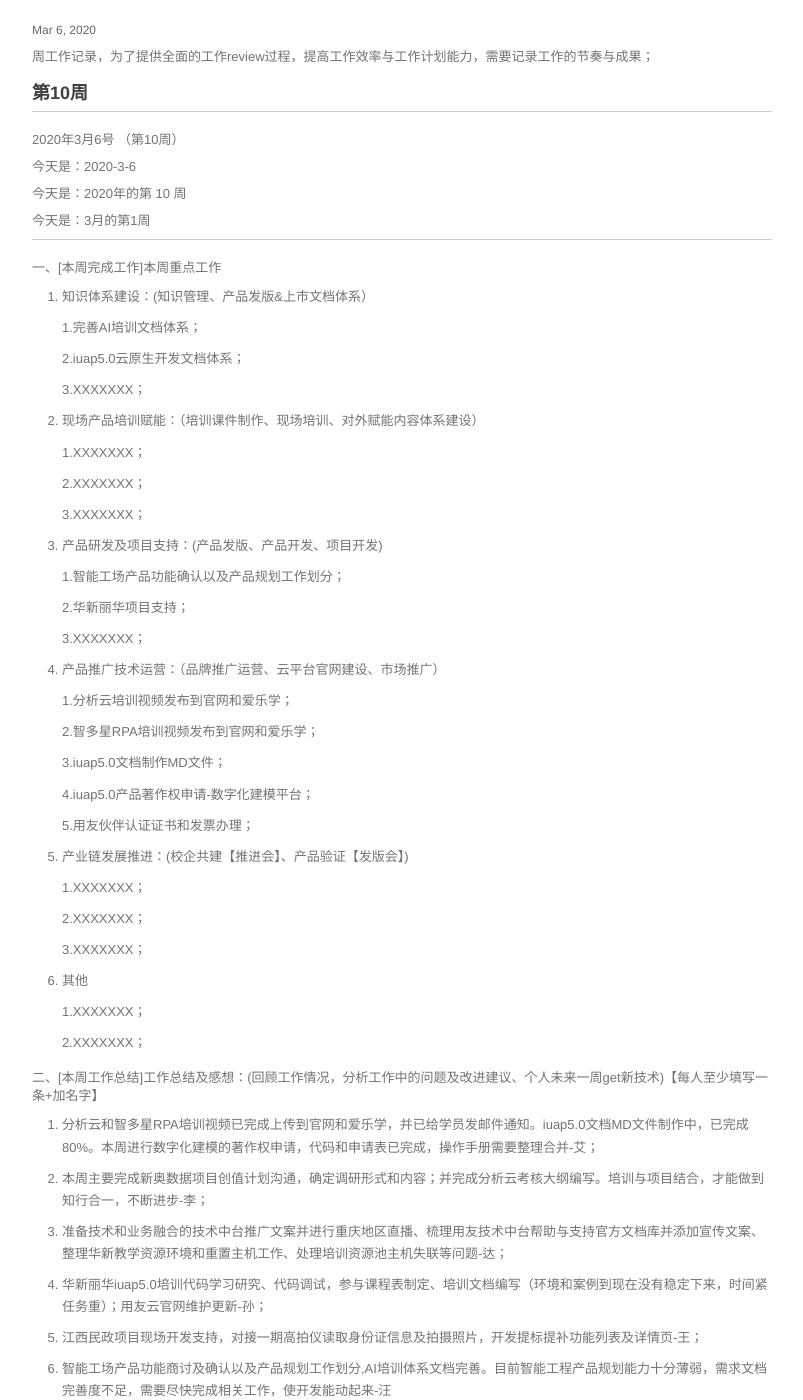
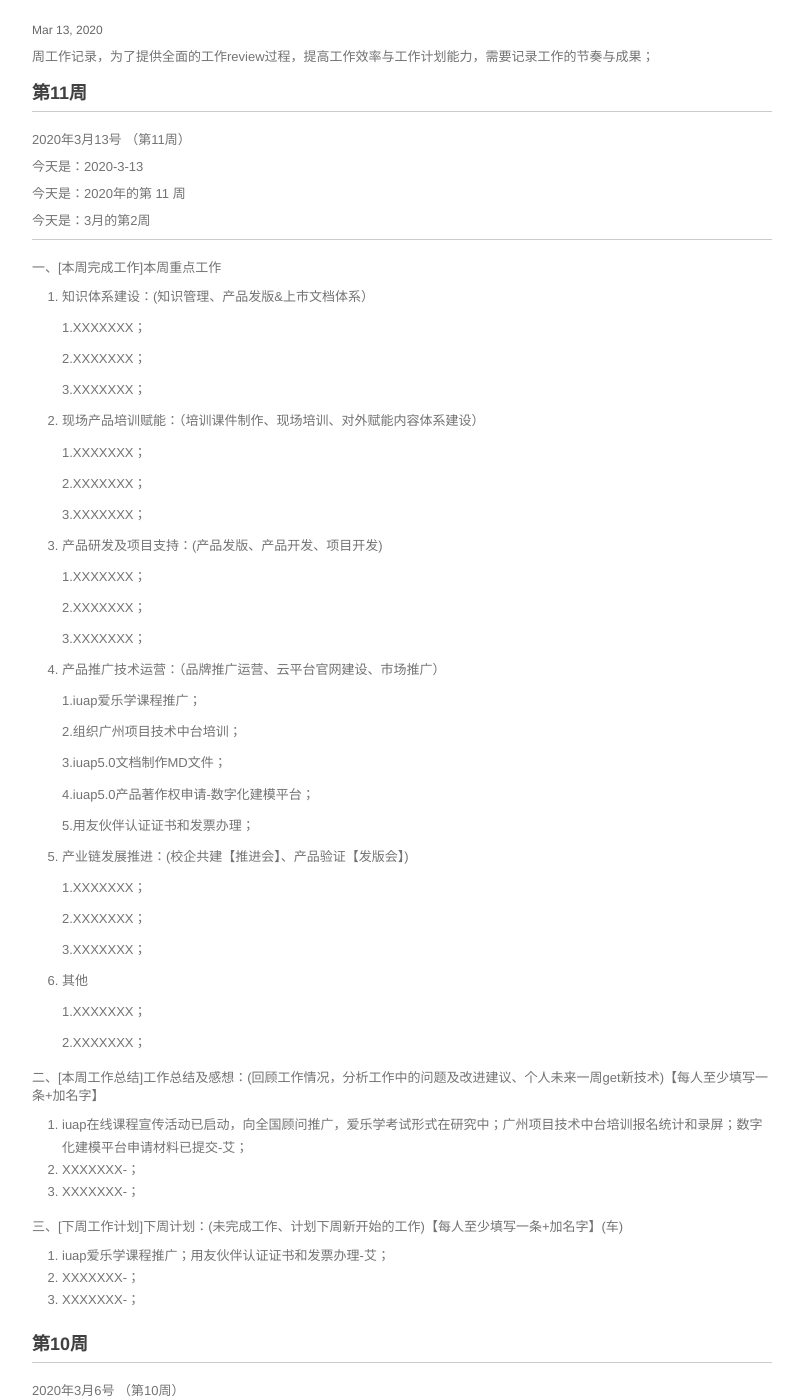
Before and after one commit to walllFlower/blog, a Jekyll site: the page built from 2020-02-28-day_report.md, in a window 1280 px wide and 1400 px high, scrolled down 250 px. Shown: the whole window, without its empty margins (238-1041 px from the left). Built offline with Jekyll 4.4.1, drawn with Linux system fonts in a browser that asks for light colours; comment, search, counter and statistics services are not loaded.

Commit message:
Update 2020-02-28-day_report.md

```diff
--- a/2020-02-28-day_report.md
+++ b/2020-02-28-day_report.md
@@ -1,11 +1,94 @@
 ---
 layout: post
 title:  "技术运营工作周报"
-date:   2020-3-6 14:57:32
+date:   2020-3-13 14:57:32
 categories: 技术运营工作周报
 ---
 
 周工作记录，为了提供全面的工作review过程，提高工作效率与工作计划能力，需要记录工作的节奏与成果；
+
+###  第11周
+
+***
+
+2020年3月13号 （第11周）
+
+今天是：2020-3-13
+
+今天是：2020年的第 11 周
+
+今天是：3月的第2周
+
+***
+
+
+一、[本周完成工作]本周重点工作
+
+1. 知识体系建设：(知识管理、产品发版&上市文档体系）
+
+    1.XXXXXXX；
+
+    2.XXXXXXX；
+
+    3.XXXXXXX；
+
+2. 现场产品培训赋能：（培训课件制作、现场培训、对外赋能内容体系建设）
+
+    1.XXXXXXX；
+
+    2.XXXXXXX；
+
+    3.XXXXXXX；
+
+3. 产品研发及项目支持：(产品发版、产品开发、项目开发)
+
+    1.XXXXXXX；
+
+    2.XXXXXXX；
+
+    3.XXXXXXX；
+
+4. 产品推广技术运营：（品牌推广运营、云平台官网建设、市场推广）
+
+    1.iuap爱乐学课程推广；
+
+    2.组织广州项目技术中台培训；
+
+    3.iuap5.0文档制作MD文件；
+
+    4.iuap5.0产品著作权申请-数字化建模平台；
+
+    5.用友伙伴认证证书和发票办理；
+
+
+5. 产业链发展推进：(校企共建【推进会】、产品验证【发版会】)
+
+    1.XXXXXXX；
+
+    2.XXXXXXX；
+
+    3.XXXXXXX；
+
+6. 其他
+
+    1.XXXXXXX；
+
+    2.XXXXXXX；
+
+二、[本周工作总结]工作总结及感想：(回顾工作情况，分析工作中的问题及改进建议、个人未来一周get新技术)【每人至少填写一条+加名字】
+
+1. iuap在线课程宣传活动已启动，向全国顾问推广，爱乐学考试形式在研究中；广州项目技术中台培训报名统计和录屏；数字化建模平台申请材料已提交-艾；
+2. XXXXXXX-；
+3. XXXXXXX-；
+
+三、[下周工作计划]下周计划：(未完成工作、计划下周新开始的工作)【每人至少填写一条+加名字】(车)
+
+1. iuap爱乐学课程推广；用友伙伴认证证书和发票办理-艾；
+2. XXXXXXX-；
+3. XXXXXXX-；
+
+
+
 
 ###  第10周
 
```
